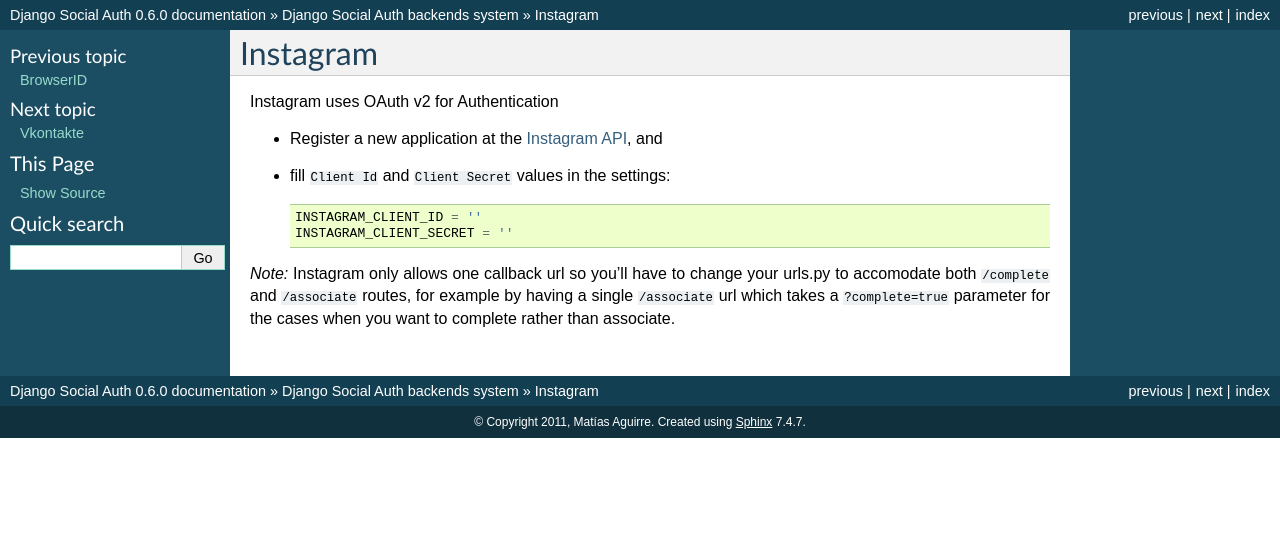
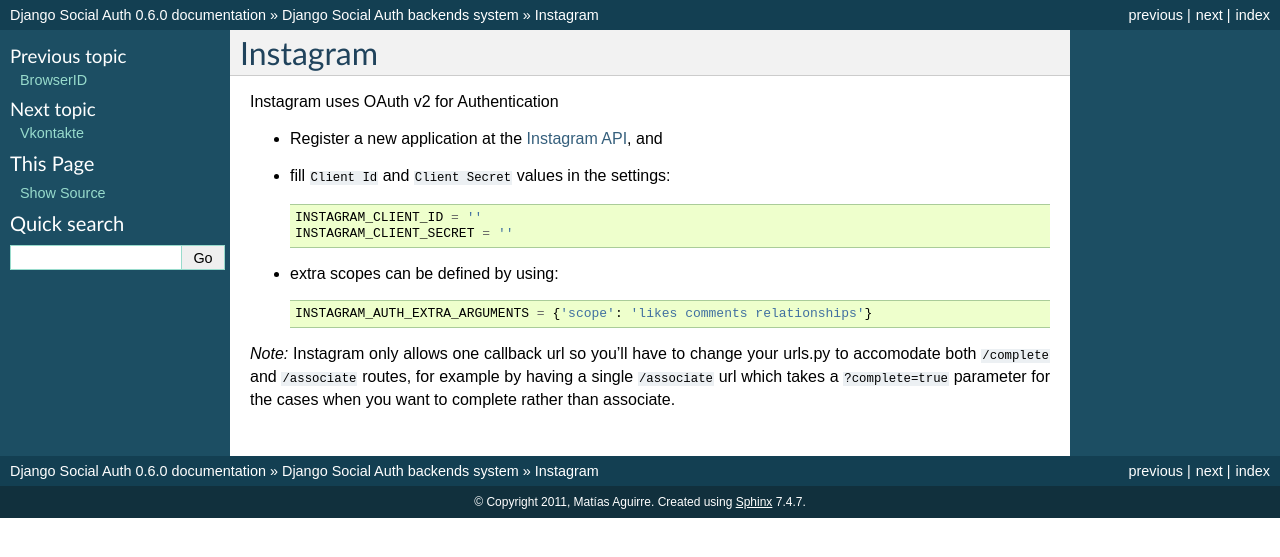
Before and after one commit to omab/django-social-auth, a Sphinx documentation site: the page built from doc/backends/instagram.rst, in a window 1280 px wide. Shown: the top 557 px of the page. Built offline with Sphinx 7.4.7, drawn with Linux system fonts in a browser that asks for light colours.

Commit message:
Add instagram scope doc to avoid confusions. Refs #345

```diff
--- a/README.rst
+++ b/README.rst
@@ -934,6 +934,10 @@
       INSTAGRAM_CLIENT_ID = ''
       INSTAGRAM_CLIENT_SECRET = ''
 
+- extra scopes can be defined by using::
+
+    INSTAGRAM_AUTH_EXTRA_ARGUMENTS = {'scope': 'likes comments relationships'}
+
 .. note::
 
     Instagram only allows one callback url so you'll have to change your urls.py to
--- a/doc/backends/instagram.rst
+++ b/doc/backends/instagram.rst
@@ -9,6 +9,10 @@
       INSTAGRAM_CLIENT_ID = ''
       INSTAGRAM_CLIENT_SECRET = ''
 
+- extra scopes can be defined by using::
+
+    INSTAGRAM_AUTH_EXTRA_ARGUMENTS = {'scope': 'likes comments relationships'}
+
 *Note:*
 Instagram only allows one callback url so you'll have to change your urls.py to
 accomodate both ``/complete`` and ``/associate`` routes, for example by having
```
